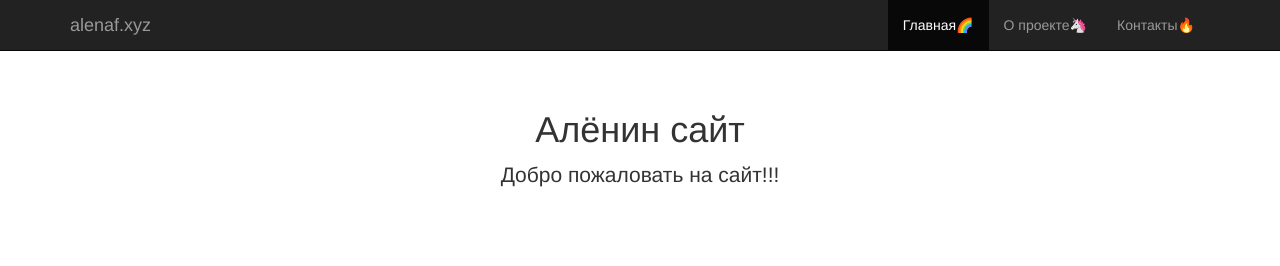
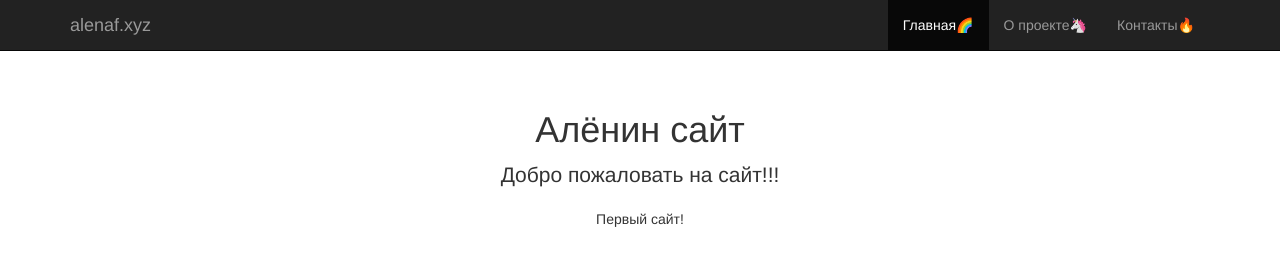
Before and after one commit to alenkafa/site, a plain HTML site: page index.html in a window 1280 px wide. Drawn offline with nearby package versions, Linux system fonts and the light colour scheme.

Commit message:
commit🌈

```diff
--- a/index.html
+++ b/index.html
@@ -54,6 +54,7 @@
       <div class="starter-template">
         <h1>Алёнин сайт</h1>
         <p class="lead">Добро пожаловать на сайт!!!</p>
+        <p>Первый сайт!</p>
       </div>
 
     </div><!-- /.container -->
```
